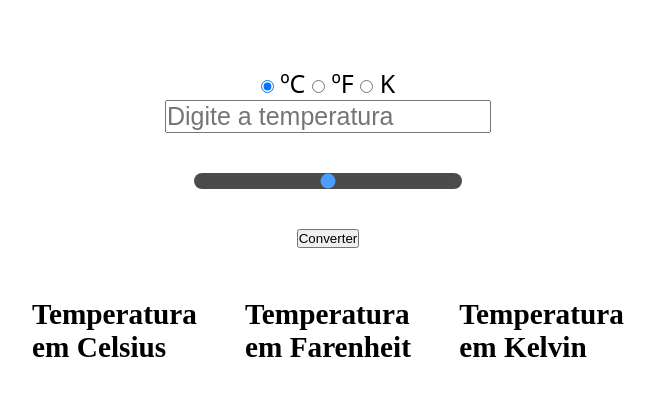
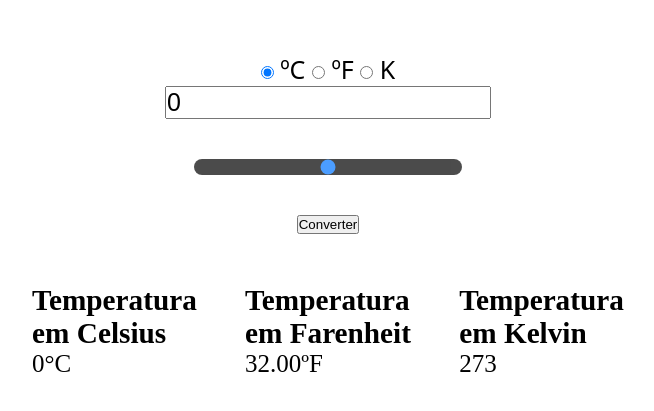
Before and after one commit to LucasBS4546/calculadora-temps, a plain HTML site: page index.html in a window 1280 px wide. Shown: the part 185-596 px from the top of the page, without its empty margins (312-966 px from the left). Drawn offline with Linux system fonts and the light colour scheme.

Commit message:
Update index.html

```diff
--- a/index.html
+++ b/index.html
@@ -19,7 +19,7 @@
                 <label for="kelvin">K</label>
             </fieldset>
 
-            <input id="temperatura" type="number" placeholder="Digite a temperatura">
+            <input id="temperatura" type="number" placeholder="Digite a temperatura" value="0">
 
             <input id="temp2" type="range" oninput="MostrarValor()" min="-273" max="273">
 
@@ -29,15 +29,15 @@
         <section id="valores">
             <div>
                 <h3>Temperatura <br> em Celsius</h3>
-                <div id="valor_celsius"></div>
+                <div id="valor_celsius">0°C</div>
             </div>
             <div>
                 <h3>Temperatura <br> em Farenheit</h3>
-                <div id="valor_farenheit"></div>
+                <div id="valor_farenheit">32.00ºF</div>
             </div>
             <div>
                 <h3>Temperatura <br> em Kelvin</h3>
-                <div id="valor_kelvin"></div>
+                <div id="valor_kelvin">273</div>
             </div>
         </section>
     </main>
```
